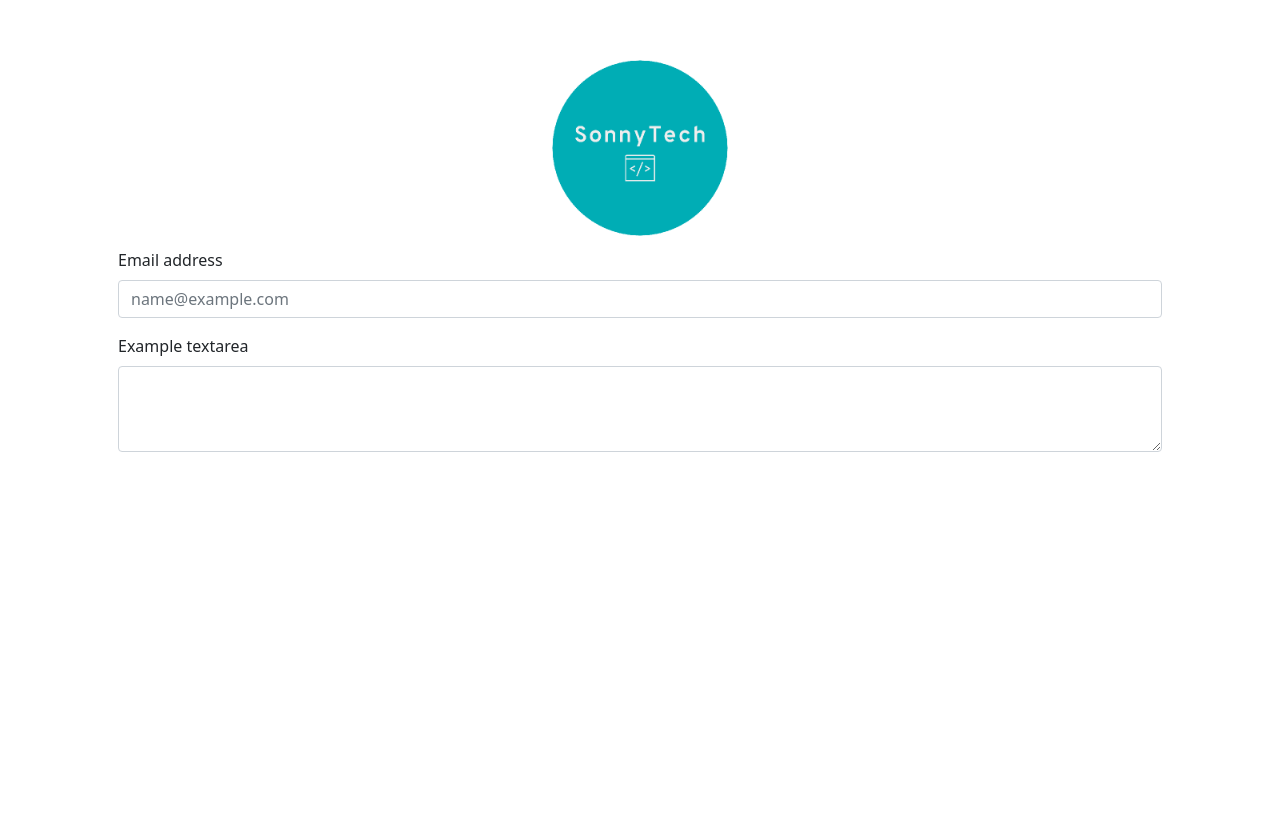
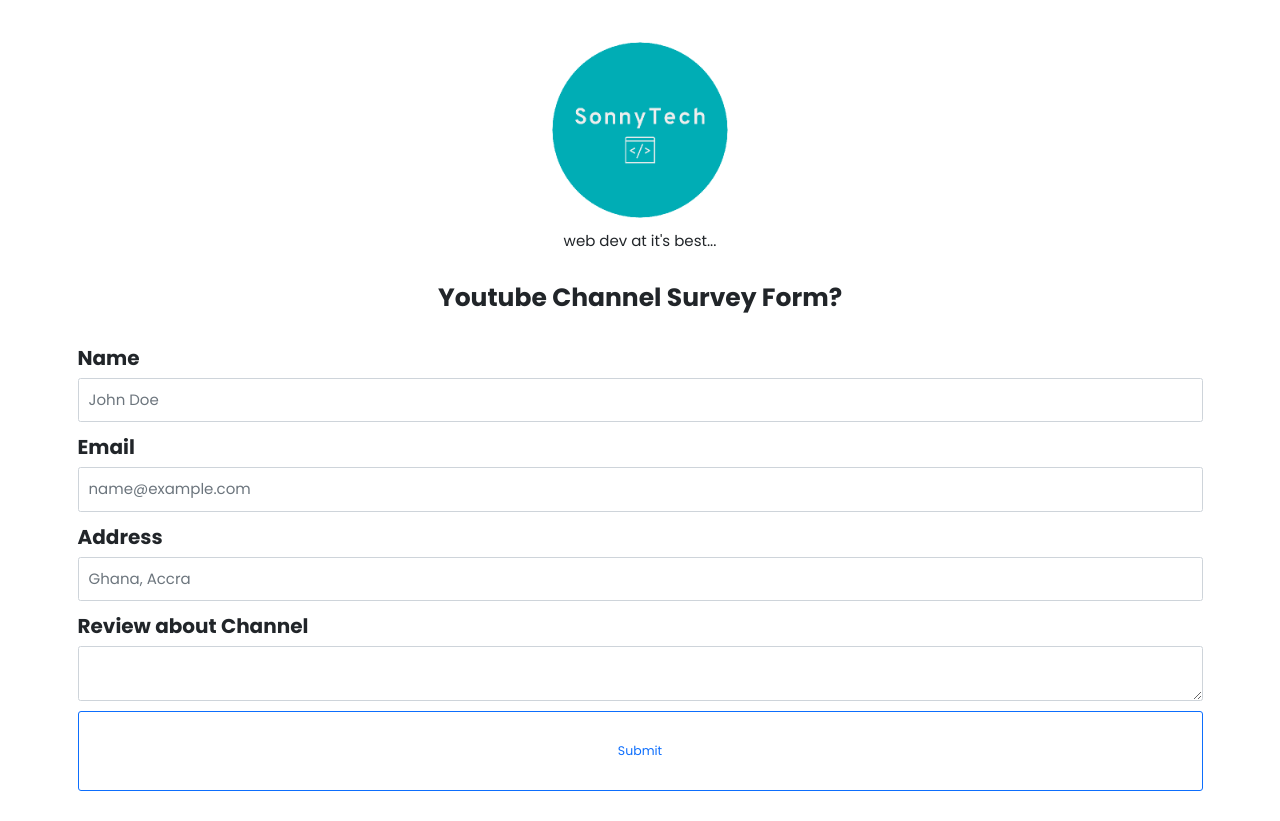
Before and after one commit to Sonnysam/yt-survey, a React (Create React App) app: page / in a window 1280 px wide. Before the commit the page ends 800 px from the top, so only its background shows below. Built offline with nearby package versions, Linux system fonts and the light colour scheme.

Commit message:
button added

```diff
--- a/src/App.css
+++ b/src/App.css
@@ -1,38 +1,37 @@
-.App {
-  text-align: center;
+@import url("https://fonts.googleapis.com/css2?family=Poppins:ital,wght@0,100;0,200;0,300;0,400;0,500;0,600;0,700;0,800;0,900;1,400;1,900&display=swap");
+
+:root {
+  --color: #ff6734;
+  --white: #fff;
+  --black: #1c2b2d;
+  --light-blue: #005490;
+  --color-primary: #9d0191;
+  --color-sec: #db6400;
+  --grey: #eee;
+  --dark-grey: #222831;
+  --twitter: hsl(207, 93%, 46%);
+  --fb: hsl(221, 89%, 41%);
+}
+* {
+  margin: 0;
+  padding: 0;
+  box-sizing: border-box;
+  font-family: "Poppins", sans-serif;
+  box-shadow: none !important;
+}
+html {
+  font-size: 10px;
 }
 
-.App-logo {
-  height: 40vmin;
-  pointer-events: none;
+p {
+  font-size: 1.6rem;
+  line-height: 1.5;
 }
-
-@media (prefers-reduced-motion: no-preference) {
-  .App-logo {
-    animation: App-logo-spin infinite 20s linear;
-  }
+input#exampleForm\.ControlInput1 {
+    padding: 1rem;
+    font-size: 1.5rem;
 }
-
-.App-header {
-  background-color: #282c34;
-  min-height: 100vh;
-  display: flex;
-  flex-direction: column;
-  align-items: center;
-  justify-content: center;
-  font-size: calc(10px + 2vmin);
-  color: white;
+label.form-label {
+    font-size: 2rem;
+    font-weight: bold;
 }
-
-.App-link {
-  color: #61dafb;
-}
-
-@keyframes App-logo-spin {
-  from {
-    transform: rotate(0deg);
-  }
-  to {
-    transform: rotate(360deg);
-  }
-}
--- a/src/App.js
+++ b/src/App.js
@@ -1,27 +1,59 @@
-import './App.css';
+import { useRef } from "react";
+import "./App.css";
 import { Form } from "react-bootstrap";
-import logo from './logo.png';
+import Button from "react-bootstrap/Button";
+import logo from "./logo.png";
 
 function App() {
+  const form = useRef();
+
+  const sendMsg = () => {};
+
   return (
-    <div className='container p-5'>
+    <div className="container py-5">
       <div className="logo d-flex align-items-center justify-content-center">
         <img
           src={logo}
           alt="logo"
           className="logo-img"
-          style={{width: '200px', height: '200px'}}
+          style={{ width: "200px", height: "200px" }}
         />
       </div>
-      <Form>
+      <span className="fs-4 logo-text d-flex align-items-center justify-content-center">
+        web dev at it's best...
+      </span>
+      <h1 className="mt-5 fw-bold logo-text d-flex align-items-center justify-content-center">
+        Youtube Channel Survey Form?
+      </h1>
+
+      <Form ref={form} onSubmit={sendMsg} className="mt-5">
         <Form.Group className="mb-3" controlId="exampleForm.ControlInput1">
-          <Form.Label>Email address</Form.Label>
+          <Form.Label>Name</Form.Label>
+          <Form.Control type="text" placeholder="John Doe" />
+        </Form.Group>
+        <Form.Group className="mb-3" controlId="exampleForm.ControlInput1">
+          <Form.Label>Email</Form.Label>
           <Form.Control type="email" placeholder="name@example.com" />
         </Form.Group>
+        <Form.Group className="mb-3" controlId="exampleForm.ControlInput1">
+          <Form.Label>Address</Form.Label>
+          <Form.Control type="text" placeholder="Ghana, Accra" />
+        </Form.Group>
         <Form.Group className="mb-3" controlId="exampleForm.ControlTextarea1">
-          <Form.Label>Example textarea</Form.Label>
+          <Form.Label>Review about Channel</Form.Label>
           <Form.Control as="textarea" rows={3} />
         </Form.Group>
+        {/* Button Section */}
+        <div className="d-grid gap-2">
+          <Button
+            type="submit"
+            variant="outline-primary"
+            size="lg"
+            className="py-5"
+          >
+            Submit
+          </Button>
+        </div>
       </Form>
     </div>
   );
```
Also changed, not shown: src/test.jsx (deleted).
